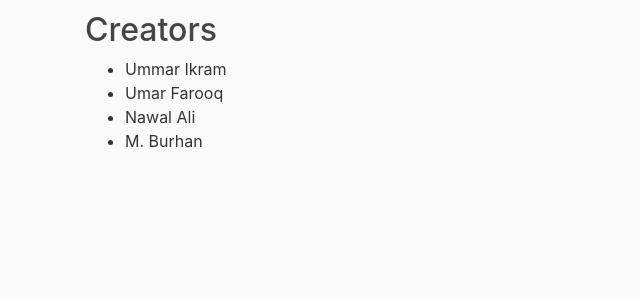
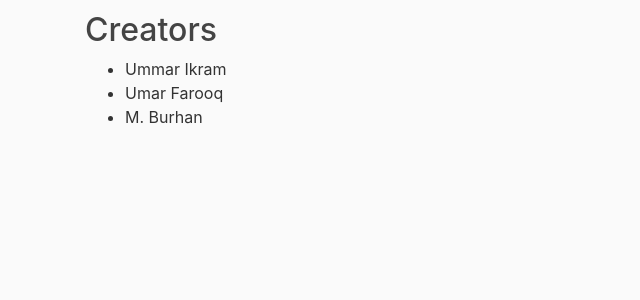
Before and after one commit to SHIFA-HEALTHCARE/SHIFA-AI, a Flask app: page / in a window 1280 px wide. Shown: the part 237-537 px from the top of the page, without its empty margins (0-640 px from the left). Run offline with Flask 2, Linux system fonts and the light colour scheme; some libraries are stand-ins or nearby versions.

Commit message:
Comments

```diff
--- a/template/home.html
+++ b/template/home.html
@@ -53,7 +53,6 @@
     <ul>
       <li>Ummar Ikram</li>
       <li>Umar Farooq</li>
-      <li>Nawal Ali</li>
       <li>M. Burhan</li>
     </ul>
 
```
Also changed, not shown: 6 other files.
